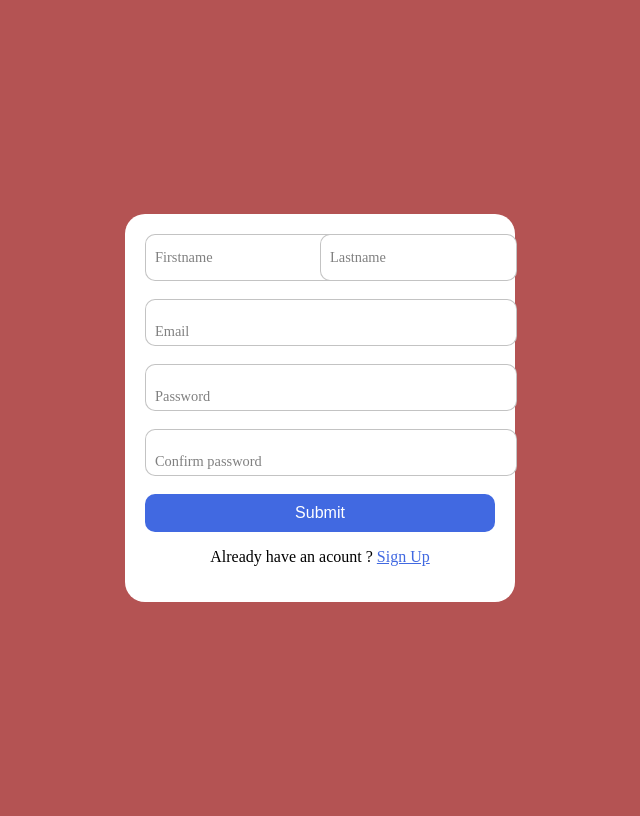
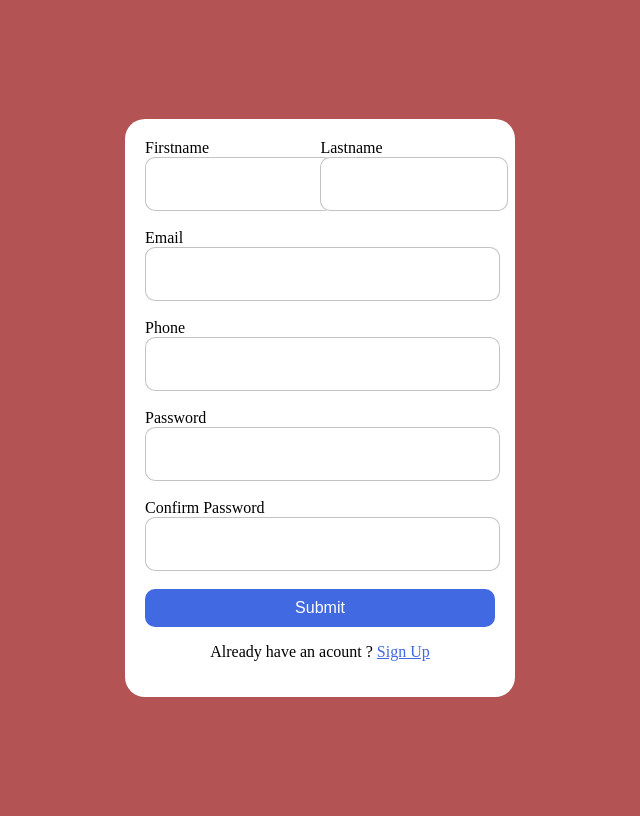
Before and after one commit to iamsushil08/Project, a PHP site: page /register.html in a window 1280 px wide. Shown: the whole page, without its empty margins (320-960 px from the left). Run offline with PHP 8.4, Linux system fonts and the light colour scheme.

Commit message:
changes by sandhya

```diff
--- a/frontend/backend/backend/register.css
+++ b/frontend/backend/backend/register.css
@@ -1,4 +1,4 @@
-    /* outline: 0; outline ko weight of placeholder */
+
 body{
   height:100vh;
   background-color: rgb(180, 83, 83);
@@ -16,54 +16,24 @@ body{
     border-radius: 20px;
     position: relative;
     justify-content: center;
+    margin:10px;
   }
 
   .name{
     display:flex;
-    width: 100%;
 
   }
 
-  .form label {
-    position: relative;
-  }
+
 
   .form label #input {
-    width: 100%;
+    width: 95%;
     padding: 10px 10px 20px 10px;
     border: 1px solid rgba(105, 105, 105, 0.397);
     border-radius: 10px;
+    font-size: 19px;
   }
 
-#input + span{
-    position: absolute;
-    left: 10px;
-    top: 15px;
-    color: grey;
-    font-size: 0.9em;
-     /* 0.3 smooth movement  */
-    transition: 0.3s ease;
-  }
-
-/* :placeholder-shown vaneko plcaeholder ma user le value  nahalda dekhine value; */
- #input:placeholder-shown + span {
-    top: 15px;
-     font-size: 0.9em;
-  }
-
-  /* interacting with user */
- #input:focus + span {
-    top: 30px;
-    font-size: 0.7em;
-    font-weight: 600;
-  }
-  /* validating input like constraints */
-#input:valid + span{
-    top: 30px;
-    font-size: 0.7em;
-    font-weight: 600;
-
-  }
   .submit {
     border:none;
     background-color: royalblue;
@@ -83,4 +53,5 @@ body{
 
   #signup a {
     color: royalblue;
+
   }
--- a/frontend/backend/backend/register.html
+++ b/frontend/backend/backend/register.html
@@ -9,35 +9,42 @@
   <body>
     <form class="form">
       <div class="name">
-        <label>
+        <label
+          ><span>Firstname</span>
           <input required="" placeholder="" type="text" id="input" />
-          <span>Firstname</span>
         </label>
-        <label>
+        <label
+          ><span>Lastname</span>
           <input required="" placeholder="" type="text" id="input" />
-          <span>Lastname</span>
         </label>
       </div>
       <br />
 
       <div class="email">
         <label>
+          <span>Email</span>
           <input required="" placeholder="" type="email" id="input" />
-          <span>Email</span>
         </label>
+      </div>
+      <br />
+      <div class="phone">
+        <label for="">
+          <span>Phone</span>
+          <input type="text " required="" placeholder="" id="input"
+        /></label>
       </div>
       <br />
       <div class="password">
         <label>
+          <span>Password</span>
           <input required="" placeholder="" type="password" id="input" />
-          <span>Password</span>
         </label>
       </div>
       <br />
       <div class="confirmpassword">
-        <label>
+        <label
+          ><span>Confirm Password</span>
           <input required="" placeholder="" type="password" id="input" />
-          <span>Confirm password</span>
         </label>
       </div>
       <br />
```
